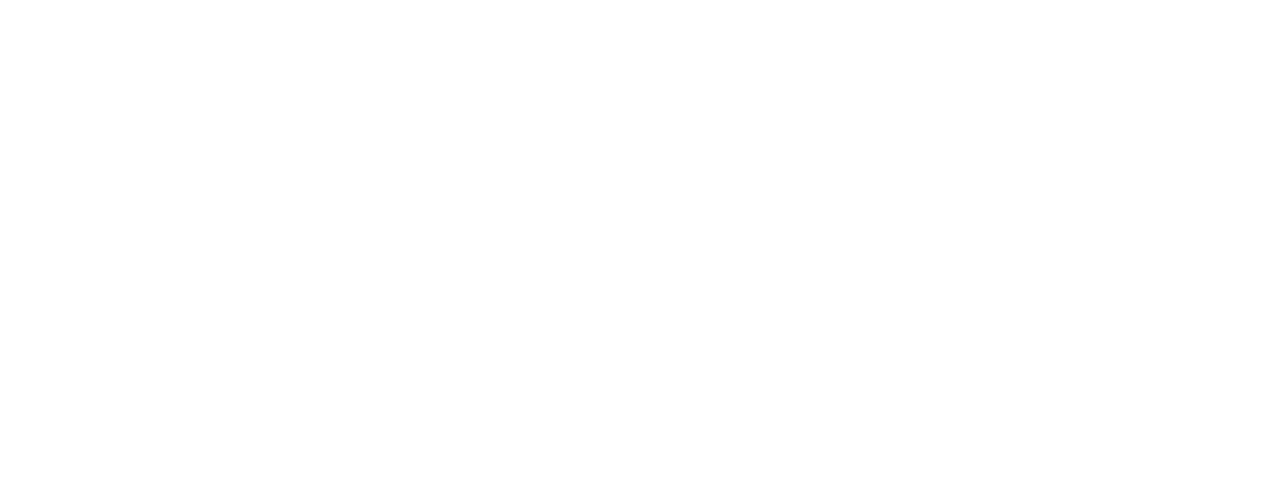
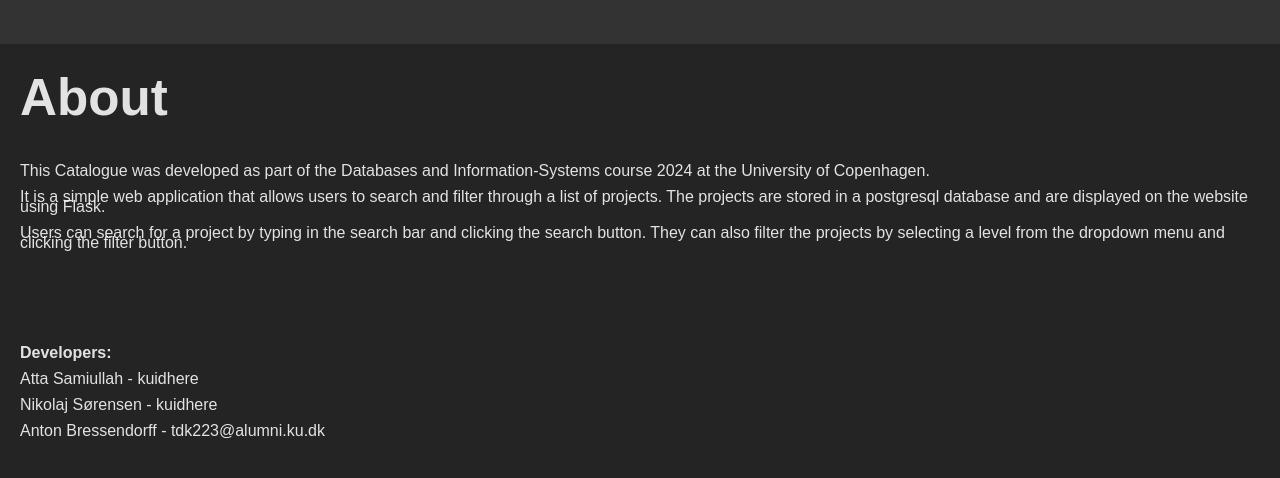
Before and after one commit to AS0013/DatabaseProject_UCPH, a Flask app: page /about in a window 1280 px wide. Before the commit the part shown is empty. Shown: the top 478 px of the page. Run offline with Flask 3, Linux system fonts and the light colour scheme.

Commit message:
about page v1
about about!

```diff
--- a/Flask_app/static/css/main.css
+++ b/Flask_app/static/css/main.css
@@ -14,14 +14,14 @@
     -moz-osx-font-smoothing: grayscale;
     -webkit-text-size-adjust: 100%;
 }
-a {
+/* a {
     font-weight: 500;
     color: #646cff;
     text-decoration: inherit;
 }
 a:hover {
     color: #535bf2;
-}
+} */
 .container {
     display: flex;
     margin: 0;
@@ -29,6 +29,8 @@
     align-items: center;
     justify-content: center;
     height: 50vh; /*Full viewport height*/
+    overflow-y: scroll;
+    box-sizing: border-box;
 }
 h1 {
     font-size: 3.2em;
@@ -51,9 +53,10 @@
 /* Styling for the navigation bar */
 .navbar {
     display: flex;
-    justify-content: flex-end;
+    justify-content: center;
     background-color: #333;
     padding: 10px;
+    padding-left: 860px;
     position: fixed;
     width: 100%;
     top: 0;
@@ -70,6 +73,7 @@
 /* Styling for each navigation link */
 .navbar li {
     margin-left: 10px;
+    /* padding-right: 10px; */
 }
 
 .navbar a {
@@ -94,6 +98,22 @@
     padding-top: 50px; /* Space for fixed navbar */
 }
 
+.cont_about {
+    flex: 1;
+    width: 100%;
+    padding: 20px;
+    box-sizing: border-box;
+    overflow-y: auto;
+}
+.content {
+    width: 100%;
+    height: auto;
+    line-height: 10px;
+    /* background: linear-gradient(to bottom, #fff, #ccc); */
+}
+.spacer {
+    margin-bottom: 100px;
+}
 
 /* Styling for the form elements for consistency */
 form input, form select, form button {
--- a/Flask_app/templates/about.html
+++ b/Flask_app/templates/about.html
@@ -0,0 +1,36 @@
+<!DOCTYPE html>
+<html lang="en">
+<head>
+    <meta charset="UTF-8">
+    <title>About Page</title>
+    <link rel="stylesheet" href="{{ url_for('static', filename='css/main.css') }}">
+    <meta name="viewport" content="width=device-width, initial-scale=1.0">
+</head>
+<body>
+    <!-- Navbar container -->
+    <nav class="navbar">
+        <ul>
+            <li><a href="{{ url_for('index') }}">Home</a></li>
+            <li><a href="{{ url_for('about') }}">About</a></li>
+        </ul>
+    </nav>
+
+    <!-- About page container -->
+    <div class="cont_about">
+        <h1>About</h1>
+
+        <div class="content">
+            <!-- Lengthy content goes here -->
+            <p>This Catalogue was developed as part of the Databases and Information-Systems course 2024 at the University of Copenhagen. </p>
+            <p>It is a simple web application that allows users to search and filter through a list of projects. The projects are stored in a postgresql database and are displayed on the website using Flask.</p>
+            <p>Users can search for a project by typing in the search bar and clicking the search button. They can also filter the projects by selecting a level from the dropdown menu and clicking the filter button.</p>
+            <p class="spacer"></p>
+            <p><b>Developers:</b></p>
+            <p>Atta Samiullah - kuidhere</p>
+            <p>Nikolaj Sørensen - kuidhere</p>
+            <p>Anton Bressendorff - tdk223@alumni.ku.dk</p>
+
+        </div>
+    </div>
+</body>
+</html>
--- a/Flask_app/templates/index.html
+++ b/Flask_app/templates/index.html
@@ -33,6 +33,7 @@
     <meta charset="UTF-8">
     <title>University Project Catalogue</title>
     <link rel="stylesheet" href="{{ url_for('static', filename='css/main.css') }}">
+    <meta name="viewport" content="width=device-width, initial-scale=1.0">
 </head>
 <body>
     <!-- container for nav bar for the website: Home, about -->
```
